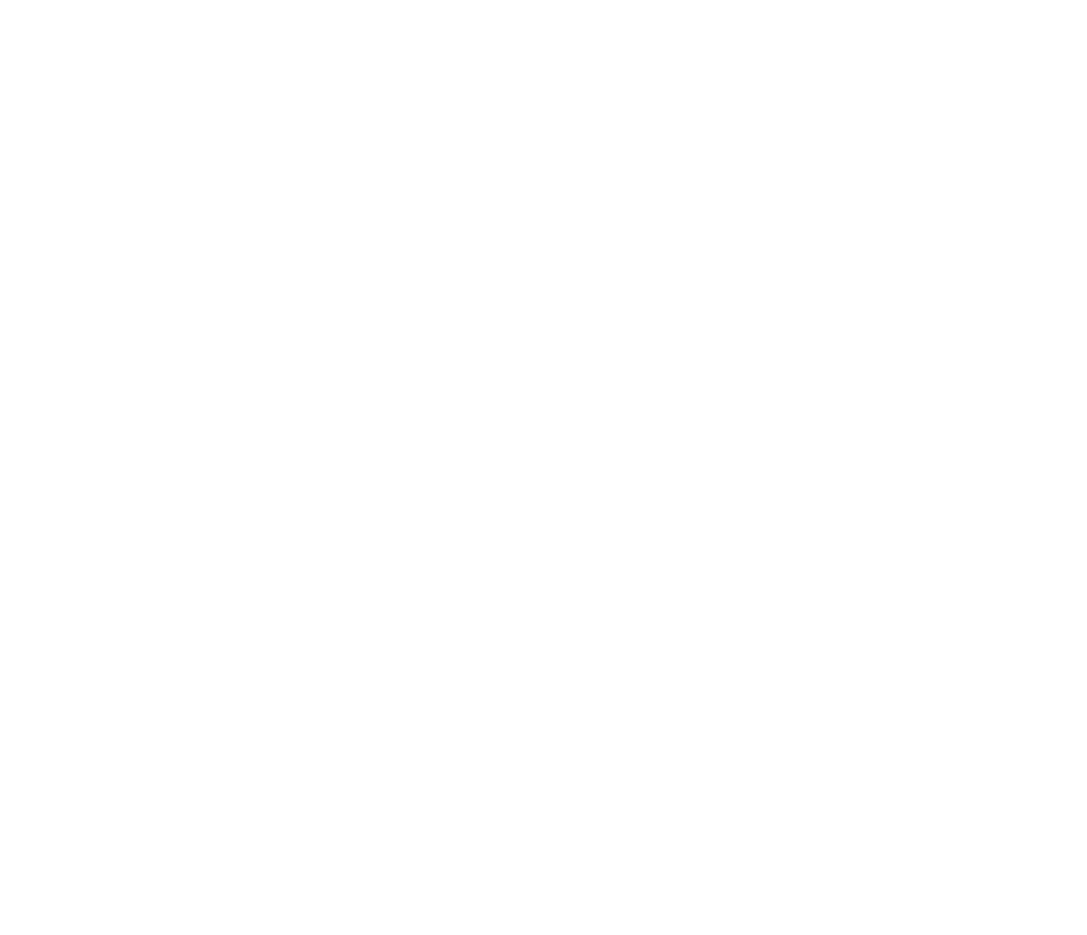
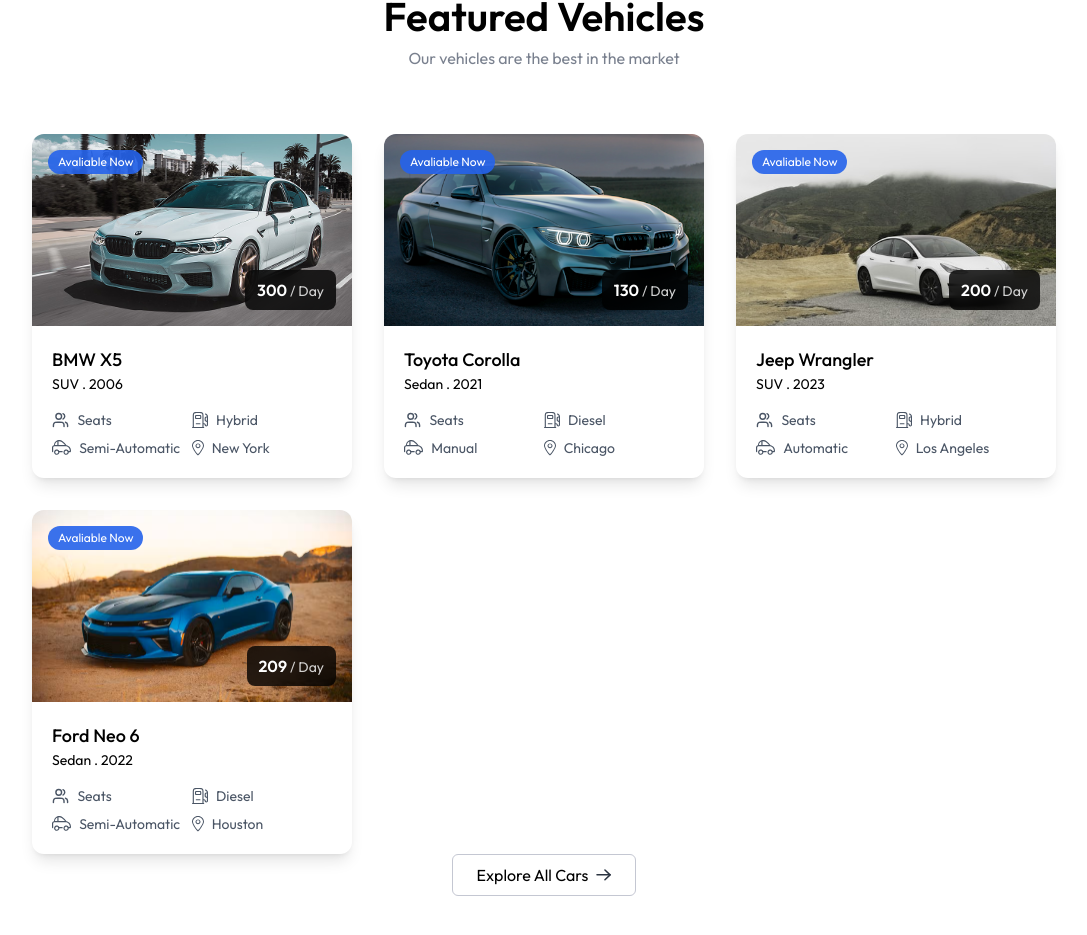
Before and after one commit to Faizululum/car-rental, a React (Vite) app in the folder client/: page / in a window 1280 px wide. Shown: the part 975-1910 px from the top of the page, without its empty margins (96-1183 px from the left). Before the commit the page ends 873 px from the top, so only its background shows below. Built offline with nearby package versions, Linux system fonts and the light colour scheme.

Commit message:
feat: add Featured Section and spread car card using dummy data

```diff
--- /dev/null
+++ b/client/src/components/FeaturedSection.jsx
@@ -0,0 +1,35 @@
+import React from 'react'
+import Title from './Title'
+import { assets, dummyCarData } from '../assets/assets'
+import CarCard from './CarCard'
+import { useNavigate } from 'react-router-dom'
+
+const FeaturedSection = () => {
+
+  const navigate = useNavigate();
+
+  return (
+    <div className="flex flex-col items-center py-24 px-6 md:px-16 lg:px-24 xl:px-32">
+      <div>
+        <Title title="Featured Vehicles" subTitle="Our vehicles are the best in the market" />
+      </div>
+      <div className="grid grid-cols-1 sm:grid-cols-2 md:grid-cols-3 gap-8 mt-16">
+        {
+          dummyCarData.slice(0,6).map((car) => (
+            <div key={car._id}>
+              <CarCard car={car} />
+            </div>
+          ))
+        }
+      </div>
+      <button onClick={() => {
+        navigate('/cars'); scrollTo(0,0)
+      }} className="flex items-center justify-center gap-2 px-6 py-2 border border-borderColor hover:bg-gray-50 rounded-md mt18
+       cursor-pointer">
+        Explore All Cars <img src={assets.arrow_icon} alt="arrow" />
+      </button>
+    </div>
+  )
+}
+
+export default FeaturedSection
--- /dev/null
+++ b/client/src/components/Title.jsx
@@ -0,0 +1,12 @@
+import React from 'react'
+
+const Title = ({ title, subTitle, align }) => {
+  return (
+    <div className={`flex flex-col items-center justify-center text-center ${align == "left" && " md:items-start md:text-left"}`}>
+        <h1 className="font-semibold text-4xl md:text-[40px]">{title}</h1>
+        <p className="text-sm md:text-base text-gray-500/90 mt-2 max-w-156">{subTitle}</p>
+    </div>
+  )
+}
+
+export default Title
--- a/client/src/pages/Home.jsx
+++ b/client/src/pages/Home.jsx
@@ -1,10 +1,12 @@
 import React from 'react'
 import Hero from '../components/Hero'
+import FeaturedSection from '../components/FeaturedSection'
 
 const Home = () => {
   return (
     <>
       <Hero />
+      <FeaturedSection />
     </>
   )
 }
```
